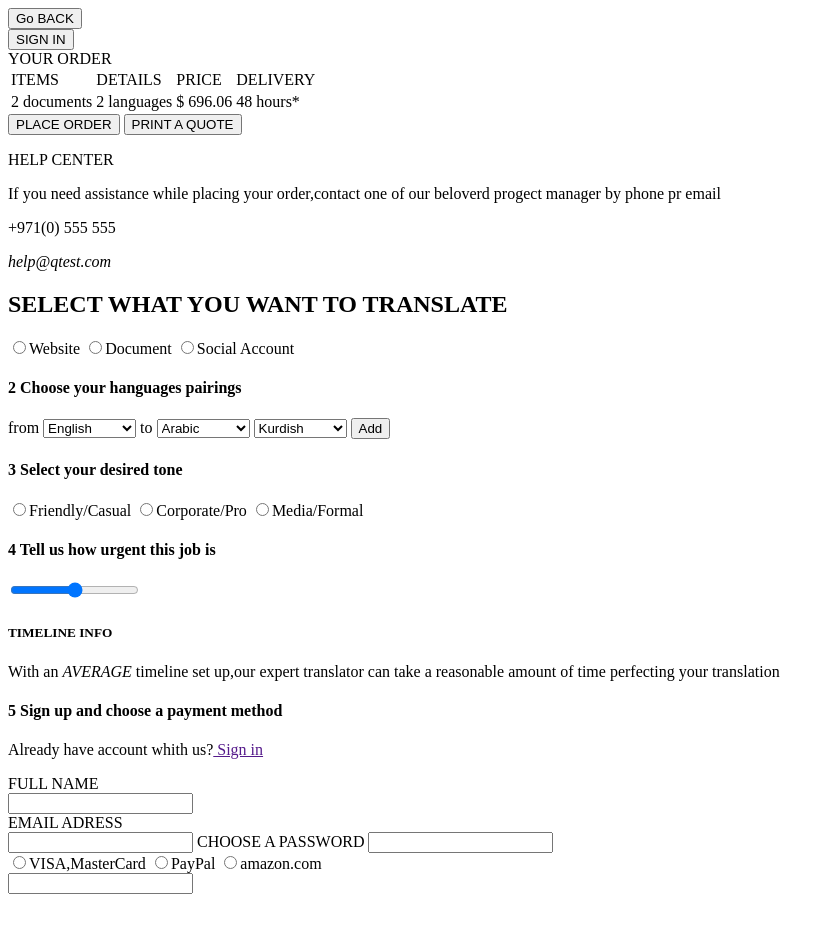
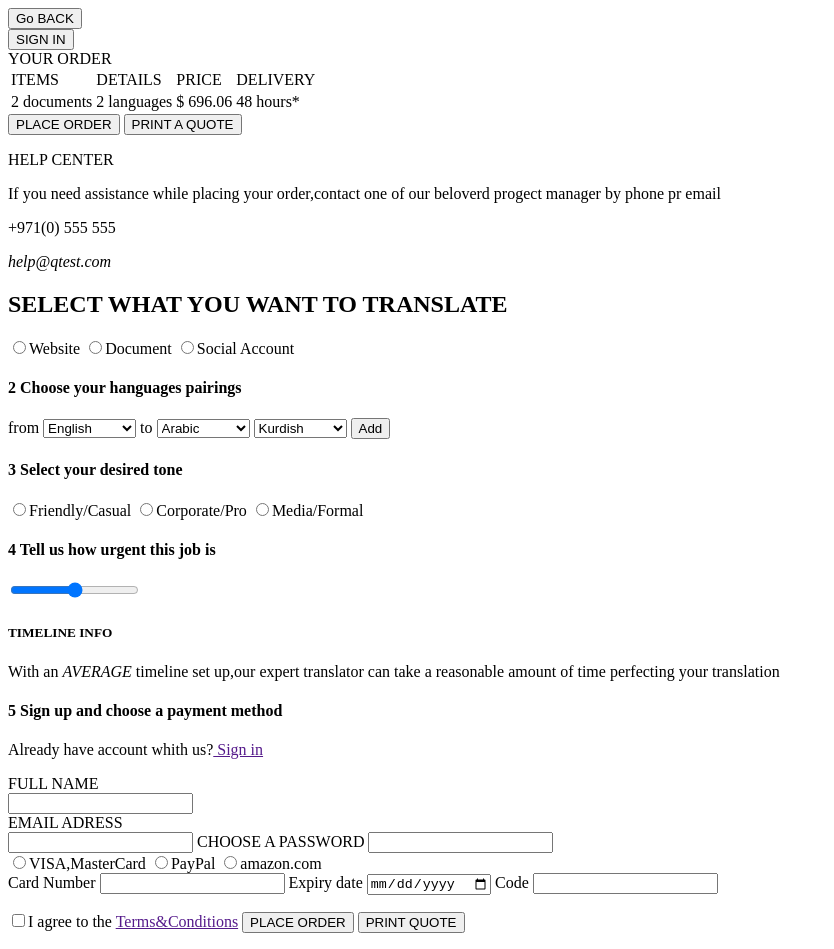
Before and after one commit to Zavorotyuk/kottans-js-2016, a plain HTML site: page Week01/hw2/index.html in a window 1280 px wide. Shown: the whole page, without its empty margins (0-834 px from the left). Before the commit the page ends 902 px from the top, so only its background shows below. Drawn offline with Linux system fonts and the light colour scheme.

Commit message:
hw week01

```diff
--- a/Week01/hw2/index.html
+++ b/Week01/hw2/index.html
@@ -8,8 +8,6 @@
 <body>
 <main>
     <form>
-    <header>
-
         <section class="gbButtton">
         <input type="button" value="Go BACK">
             </section>
@@ -19,10 +17,9 @@
             </section>
 
         <section clas="mForm">
-            <header>
+
                 YOUR ORDER
                 <table>
-
                     <tr>
                         <td colspan="2">ITEMS</td>
                         <td colspan="2">DETAILS</td>
@@ -35,20 +32,20 @@
                         <td colspan="2">$ 696.06</td>
                         <td colspan="2">48 hours*</td>
                     </tr>
-                    </table>
+                </table>
+
                 <section>
                     <input type="button" value="PLACE ORDER">
                     <input type="button" value="PRINT A QUOTE">
                     </section>
-                <p>
                    <p> HELP CENTER</p>
                     <p>If you need assistance while placing your
                        order,contact one of our beloverd progect
                        manager by phone pr email</p>
                 <p>+971(0) 555 555 <address><a >help@qtest.com</a></address></p>
 
-                    </section>
-    </header>
+        </section>
+
 
         <section>
             <h2>SELECT WHAT YOU WANT TO TRANSLATE</h2>
@@ -78,14 +75,13 @@
                 <option value="Asus">Language 4</option>
             </select>
             <input type="button" value="Add">
+            </section>
 
-            </section>
         <section>
             <h4>3 Select your desired tone</h4>
             <input type="radio" name="choise2" value="ch4">Friendly/Casual
             <input type="radio" name="choise2" value="ch5">Corporate/Pro
             <input type="radio" name="choise2" value="ch6">Media/Formal
-
         </section>
 
         <section>
@@ -98,8 +94,6 @@
                 perfecting your translation</p>
                 </section>
         </section>
-
-
 
         <section>
             <h4>5 Sign up and choose a payment method</h4>
@@ -116,14 +110,26 @@
                 <input type="radio" name="choise" value="ch2">PayPal
                 <input type="radio" name="choise" value="ch3">amazon.com
                 </section>
-
+            Card Number
             <input type=text pattern="[0-9]{13,16}">
+            Expiry date
+            <input type="date" name="date1">
+            Code
+            <input type="password"name="code">
         </section>
-
-
+        <section>
+            </p><input type="checkbox" name="agree">I agree to the <a href="">Terms&Conditions</a>
+            <input type="button" value="PLACE ORDER">
+            <input type="button" value="PRINT QUOTE">
+            </p>
+            </section>
 
 
         </section>
+
+        <footer>
+
+            </footer>
         </form>
     </main>
 </body>
```
